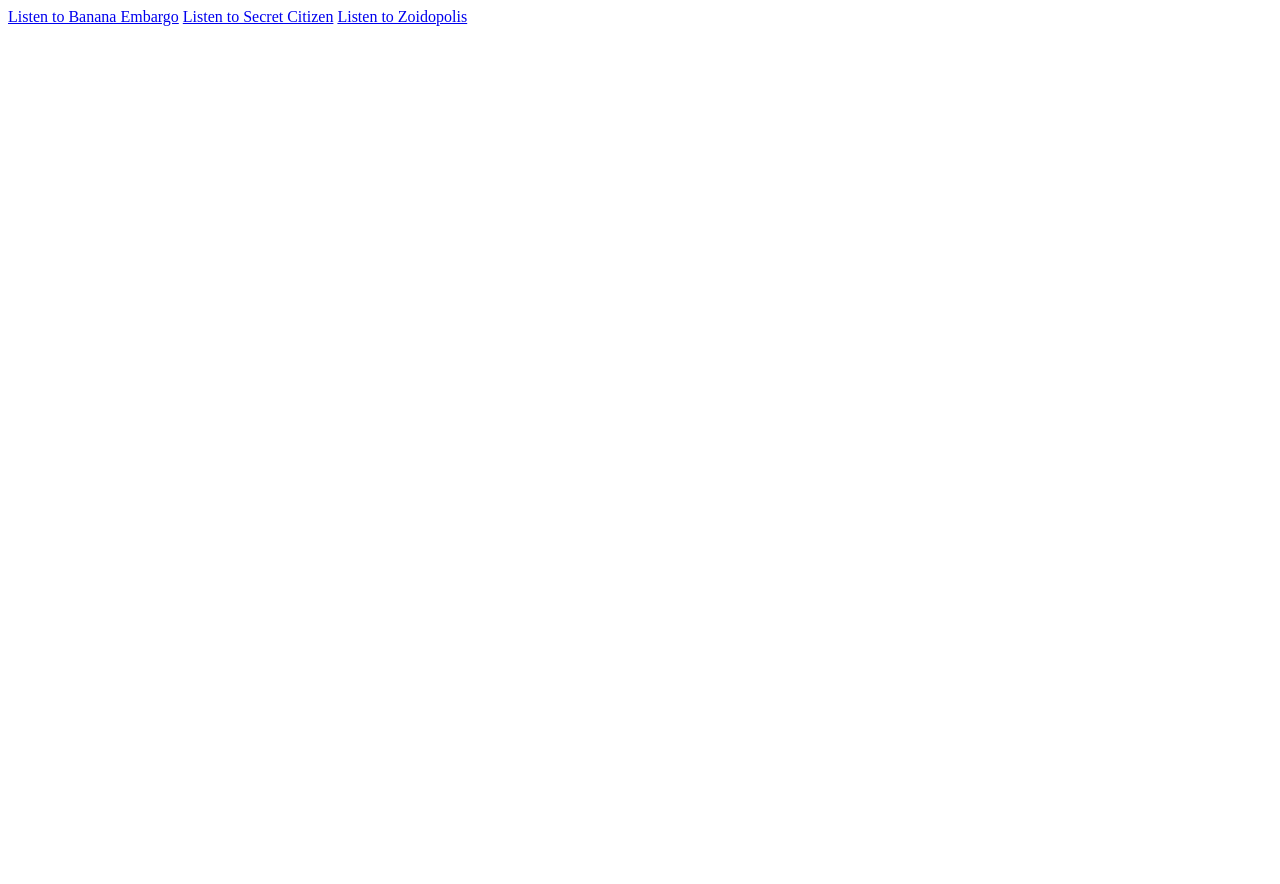
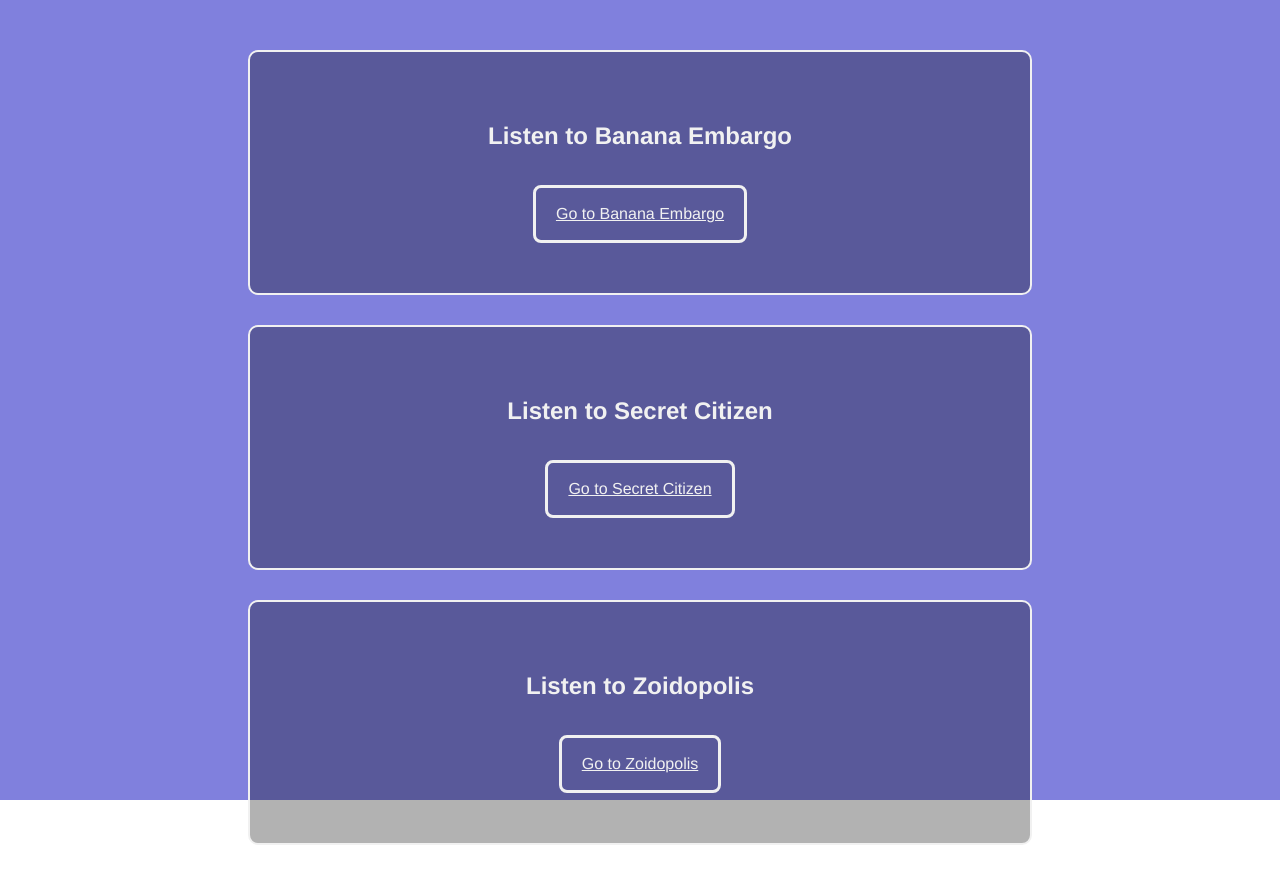
Before and after one commit to desenagd/BananaEmbargoWebsite, a plain HTML site: page index.html in a window 1280 px wide. Before the commit the page ends 800 px from the top, so only its background shows below. Drawn offline with Linux system fonts and the light colour scheme.

Commit message:
added gradient backround and set up index page

```diff
--- a/BananaEmbargo/banana-page.css
+++ b/BananaEmbargo/banana-page.css
@@ -12,6 +12,7 @@
 body {
     font-family: Helvetica;
     background-color: #681409;
+    background: linear-gradient(120deg, #681409, #c27e3f);
     margin: 5;
     padding: 5;
     line-height: 2;
@@ -50,6 +51,7 @@ section {
     margin: 45px auto;
     padding: 25px;
     background: #850000;
+    background: linear-gradient(120deg, #eba05b, #440c05);
     border-radius: 15px;
     box-shadow: 0 3 10px rgba(255, 255, 255, 0.1);
 }
--- a/Producer/producer-page.css
+++ b/Producer/producer-page.css
@@ -12,6 +12,7 @@
 body {
     font-family: Helvetica;
     background-color: #16161a;
+    background: linear-gradient(120deg, #127a88ff, #a3681aff);
     margin: 5;
     padding: 5;
     line-height: 2;
@@ -50,8 +51,9 @@ section {
     margin: 45px auto;
     padding: 25px;
     background: #1e1e1e;
+    background: linear-gradient(120deg, #a3681aff, #127a88ff);
     border-radius: 15px;
-    box-shadow: 0 3 10px rgba(255, 255, 255, 0.1);
+    box-shadow: 0 3 10px rgba(0, 0, 0, 0.1);
 }
 
 ul {
--- a/SecretCitizen/secret-page.css
+++ b/SecretCitizen/secret-page.css
@@ -10,6 +10,7 @@
 body {
     font-family: Helvetica;
     background-color: #2a2a47;
+    background: linear-gradient(120deg, #141420, #2b2bbeff);
     margin: 5;
     padding: 5;
     line-height: 2;
@@ -48,6 +49,7 @@ section {
     margin: 45px auto;
     padding: 25px;
     background: #1e1e1e;
+    background: linear-gradient(120deg, #2b2bbeff, #2a2a47);
     border-radius: 15px;
     box-shadow: 0 3 10px rgba(255, 255, 255, 0.1);
 }
--- a/index-page.css
+++ b/index-page.css
@@ -0,0 +1,52 @@
+body {
+  font-family: Helvetica, sans-serif;
+  margin: 0;
+  padding: 20px;
+  line-height: 2;
+  color: #f1f1f1;
+  position: relative;
+  overflow-x: hidden;
+}
+
+#background-overlay {
+  position: fixed;
+  top: 0;
+  left: 0;
+  width: 100%;
+  height: 100%;
+  z-index: -1;
+  background: #8080dd;
+  transition: opacity 2s ease, background 1.5s ease;
+  opacity: 1;
+}
+
+section {
+  padding: 40px;
+  margin: 30px auto;
+  border-radius: 10px;
+  width: 90%;
+  max-width: 700px;
+  text-align: center;
+  border: 2px solid #f1f1f1;
+  background: rgba(0, 0, 0, 0.3);
+}
+
+h2 {
+  margin-bottom: 15px;
+}
+
+a {
+  display: inline-block;
+  margin: 10px;
+  padding: 10px 20px;
+  text-decoration: underline;
+  border: 3px solid #f1f1f1;
+  border-radius: 8px;
+  color: #f1f1f1;
+  transition: 0.5s ease;
+}
+
+a:hover {
+  background-color: #f1f1f1;
+  color: #121212;
+}
--- a/index.html
+++ b/index.html
@@ -1,15 +1,30 @@
 <!DOCTYPE html>
 <html lang="en">
 <head>
-    <meta charset="UTF-8">
-    <meta name="viewport" content="width=device-width, initial-scale=1.0">
-    <title>Index Pages</title>
-    <link rel="stylesheet" href="index-page.css">
+  <meta charset="UTF-8" />
+  <meta name="viewport" content="width=device-width, initial-scale=1.0" />
+  <title>Index Page</title>
+  <link rel="stylesheet" href="index-page.css" />
 </head>
 
 <body>
-<a id="banana-link" href="BananaEmbargo/banana-page.html">Listen to Banana Embargo</a>
-<a id="secret-link" href="SecretCitizen/secret-page.html">Listen to Secret Citizen</a>
-<a id="producer-link" href="Producer/producer-page.html">Listen to Zoidopolis</a>
+  <div id="background-overlay"></div>
 
+  <section id="banana-section">
+    <h2>Listen to Banana Embargo</h2>
+    <a href="BananaEmbargo/banana-page.html">Go to Banana Embargo</a>
+  </section>
+
+  <section id="secret-section">
+    <h2>Listen to Secret Citizen</h2>
+    <a href="SecretCitizen/secret-page.html">Go to Secret Citizen</a>
+  </section>
+
+  <section id="zoid-section">
+    <h2>Listen to Zoidopolis</h2>
+    <a href="Producer/producer-page.html">Go to Zoidopolis</a>
+  </section>
+
+  <script src="index.js"></script>
 </body>
+</html>
--- /dev/null
+++ b/index.js
@@ -0,0 +1,26 @@
+const overlay = document.getElementById("background-overlay");
+
+function setTheme(gradient) {
+  overlay.style.background = gradient;
+  overlay.style.opacity = 1;
+}
+
+function clearTheme() {
+  overlay.style.background = "#8080dd";
+  overlay.style.opacity = 1;
+}
+
+document.getElementById("banana-section").addEventListener("mouseenter", () => {
+  setTheme("linear-gradient(120deg, #681409, #c27e3f)");
+});
+document.getElementById("banana-section").addEventListener("mouseleave", clearTheme);
+
+document.getElementById("secret-section").addEventListener("mouseenter", () => {
+  setTheme("linear-gradient(120deg, #2a2a47, #2b2bbeff)");
+});
+document.getElementById("secret-section").addEventListener("mouseleave", clearTheme);
+
+document.getElementById("zoid-section").addEventListener("mouseenter", () => {
+  setTheme("linear-gradient(120deg, #127a88ff, #a3681aff)");
+});
+document.getElementById("zoid-section").addEventListener("mouseleave", clearTheme);
```
Also changed, not shown: BananaEmbargo/banana-page.html (+1 -0 lines), Producer/producer-page.html (+1 -0 lines), SecretCitizen/secret-page.html (+1 -0 lines).
